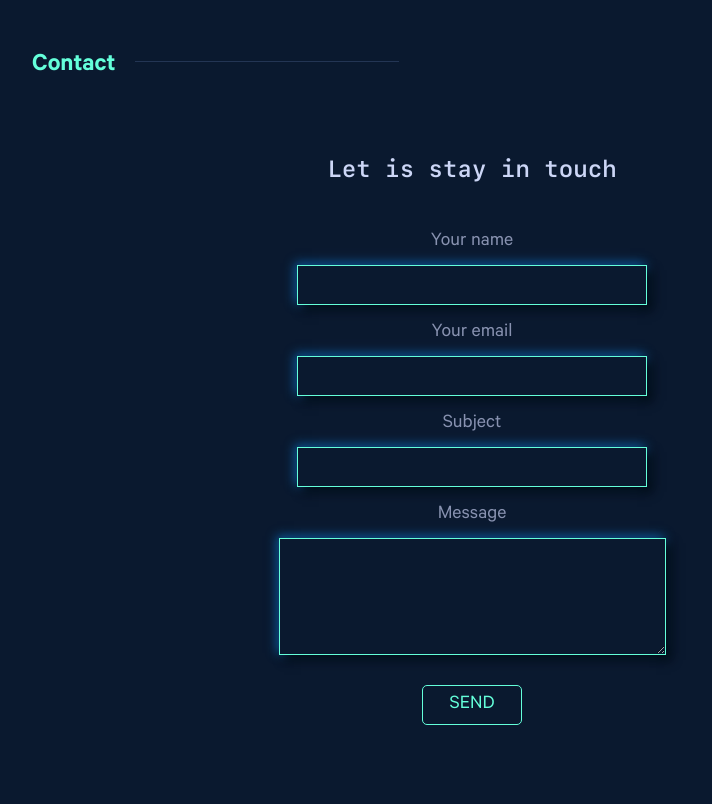
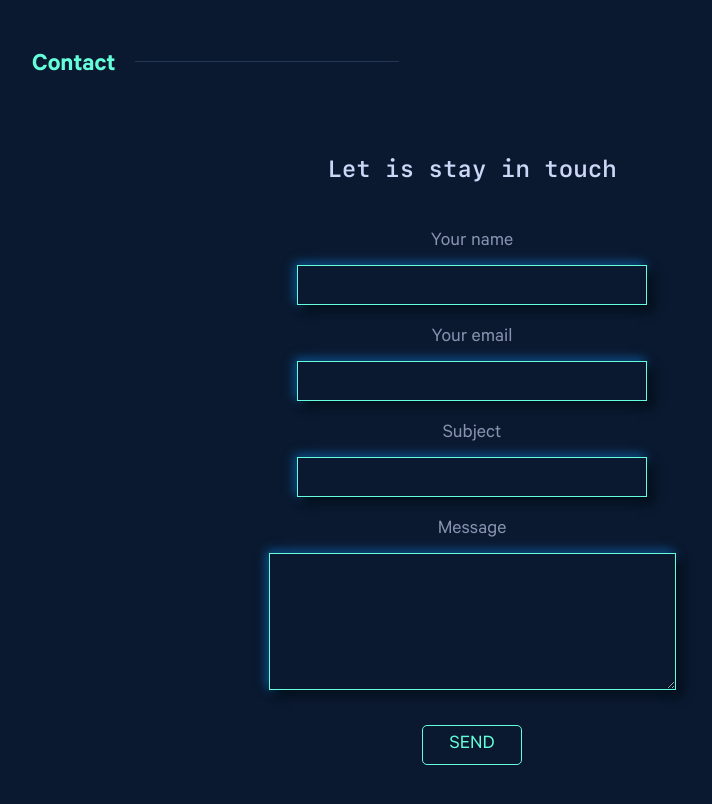
Before and after one commit to olimpiaspyra/portfolio, a React app: page / in a window 1280 px wide. Shown: the part 3180-3984 px from the top of the page, without its empty margins (168-880 px from the left). Built offline with nearby package versions, Linux system fonts and the light colour scheme.

Commit message:
Add form validation

```diff
--- a/package.json
+++ b/package.json
@@ -38,10 +38,13 @@
     ]
   },
   "dependencies": {
+    "@hookform/resolvers": "^3.0.0",
     "react": "^18.2.0",
     "react-dom": "^18.2.0",
+    "react-hook-form": "^7.43.8",
     "react-router-dom": "^6.8.1",
-    "styled-components": "^5.3.6"
+    "styled-components": "^5.3.6",
+    "yup": "^1.0.2"
   },
   "devDependencies": {
     "@babel/core": "^7.21.0",
--- a/src/components/pages/ContactSection/ContactSection.jsx
+++ b/src/components/pages/ContactSection/ContactSection.jsx
@@ -1,5 +1,9 @@
 import React from 'react';
+import {useForm} from 'react-hook-form';
+import {yupResolver} from '@hookform/resolvers/yup';
+import * as yup from 'yup';
 import styled from 'styled-components';
+
 
 const StyledContainer = styled.section`
 max-width: 1000px;
@@ -60,6 +64,7 @@ const StyledSection = styled.div`
   input {
     width: 350px;
     height: 40px;
+    padding: 10px;
     border: 1px solid var(--green);
     background-color: var(--navy);
     box-shadow: 5px 5px 10px #010911, -2px -2px 10px #0f60a8;
@@ -71,10 +76,11 @@ const StyledSection = styled.div`
     max-width: 500px;
     min-height: 115px;
     max-height: 300px;
+    padding: 10px;
     border: 1px solid var(--green);
     background-color: var(--navy);
     box-shadow: 5px 5px 10px #010911, -2px -2px 10px #0f60a8;
-    color: var(--slate);
+    color: var(--lightest-slate);
   }
 
   button {
@@ -96,23 +102,73 @@ const StyledSection = styled.div`
       background-color: var(--green-tint);
     }
   }
+
+  .errors {
+    padding-top: 5px;
+    text-align: center;
+    color: red;
+    font-size: 1.6rem;
+  }
 `;
 
+const schema = yup
+  .object({
+    name: yup
+      .string()
+      .required('Name must be at least 3 characters and no more than 15 characters')
+      .min(3)
+      .max(15),
+    email: yup.string().required('Required').email('Please Enter A Valid Email!'),
+    subject: yup.string().required('Required').min(3),
+    message: yup.string().required('Required').min(3),
+  })
+  .required();
+
 const ContactSection = () => {
+  const {
+    register,
+    handleSubmit,
+    formState: {errors},
+    reset,
+  } = useForm({
+    defaultValues: {
+      name: '',
+      email: '',
+      subject: '',
+      message: '',
+    },
+    resolver: yupResolver(schema),
+  });
+
+  const handleOnSubmit = data => {
+    console.log(data);
+    reset();
+  };
+
   return (
     <StyledContainer>
       <h2>Contact</h2>
       <StyledSection>
-        <form action='post' noValidate>
+        <form action='post' noValidate onSubmit={handleSubmit(handleOnSubmit)}>
           <h3>Let is stay in touch</h3>
           <label> Your name</label>
-          <input type='text' />
+          <input type='text' {...register('name')} />
+          <div className='errors'>{errors.name?.message}</div>
           <label>Your email</label>
-          <input type='text' />
+          <input type='text' {...register('email')} />
+          <div className='errors'>{errors.email?.message}</div>
           <label>Subject</label>
-          <input type='text' />
+          <input type='text' {...register('subject')} />
+          <div className='errors'>{errors.subject?.message}</div>
           <label>Message</label>
-          <textarea name='' id='' cols='37' rows='5'></textarea>
+          <textarea
+            name=''
+            id=''
+            cols='37'
+            rows='5'
+            {...register('message')}
+          ></textarea>
+          <div className='errors'>{errors?.message?.message}</div>
           <button type='submit'>Send</button>
         </form>
       </StyledSection>
```
Also changed, not shown: 1 other file (tests, documents, lock files or other folders).
